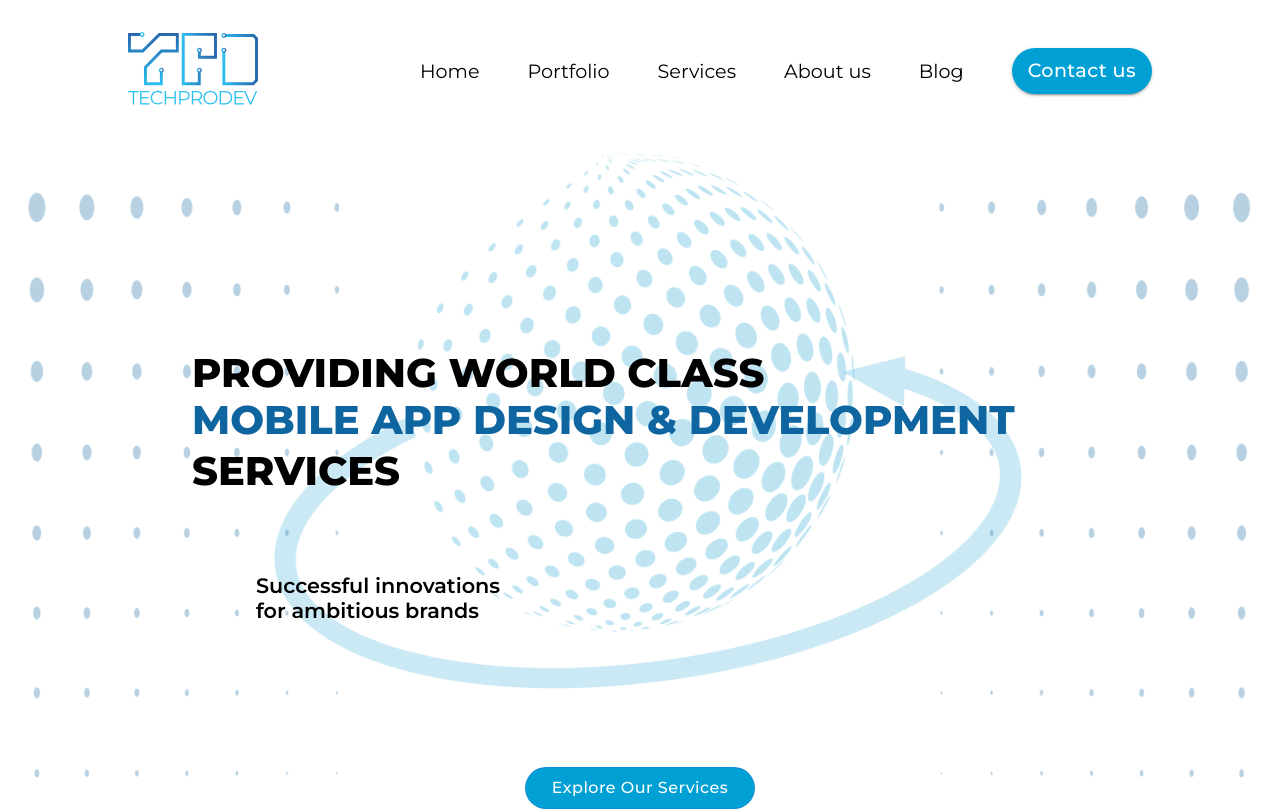
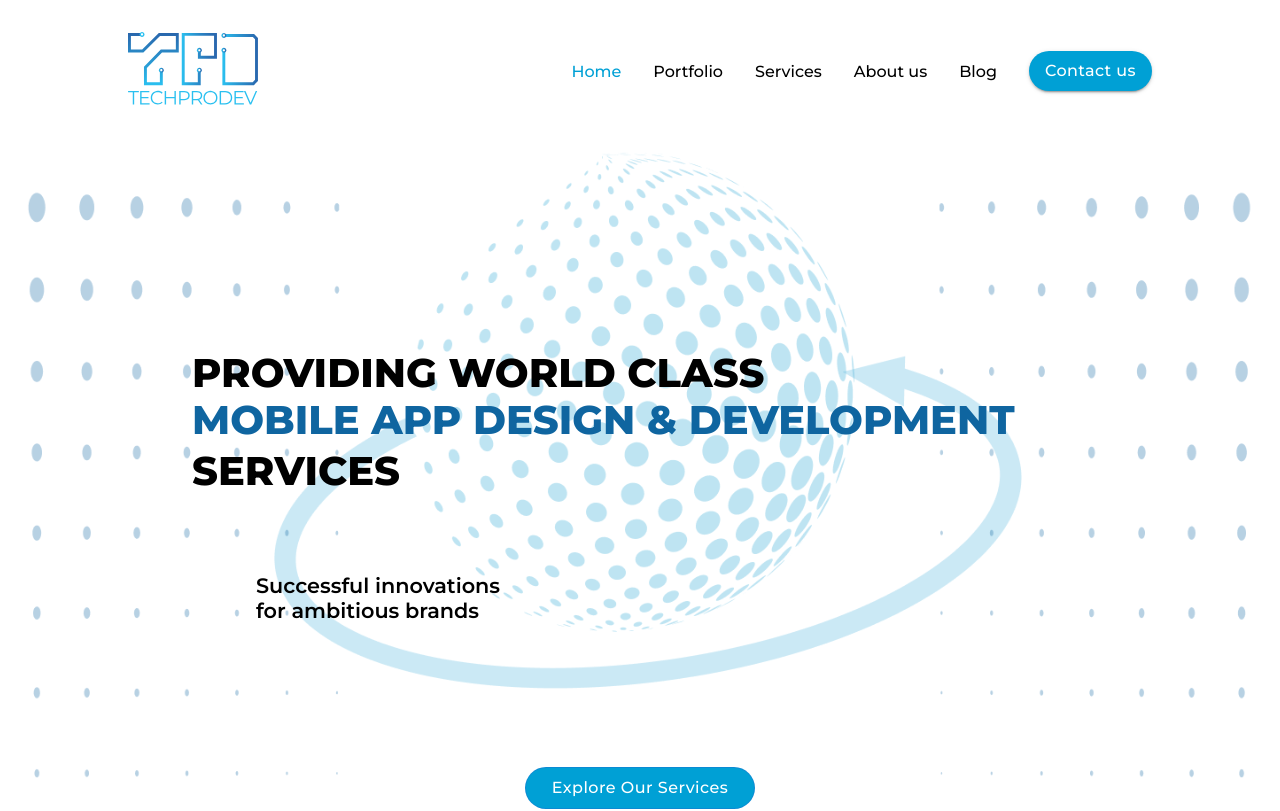
Before and after one commit to usama216/TechproDev, a React (Create React App) app: page / in a window 1280 px wide. Shown: the top 811 px of the page. Built offline with nearby package versions, Linux system fonts and the light colour scheme.

Commit message:
updated on 11 feb

```diff
--- a/src/App.css
+++ b/src/App.css
@@ -20,13 +20,45 @@
     display: flex;
     justify-content: space-between;
     align-items: center;
-    gap: 3rem;
+    gap: 1rem;
   }
 
   .nav-link {
     text-decoration: none;
     color: black;
-    font-size: 1.2rem;
+    font-size: 1rem;
   }
 
   /* Add more styles for responsiveness and other screen sizes if needed */
+
+  .nav-link {
+    text-decoration: none;
+    color: black;
+    position: relative;
+    font-weight: 500;
+  }
+
+  .nav-link::after {
+    content: "";
+    position: absolute;
+    left: 0;
+    bottom: -3px; /* Adjust this value to control the position of the line */
+    width: 0;
+    height: 3px; /* Adjust this value to control the thickness of the line */
+    background-color: #00a0d5;
+    transition: width 0.5s ease; /* Transition width property */
+  }
+
+  .nav-link:hover::after{
+    width: 100%; /* Expand the line on hover and active states */
+  }
+
+
+
+  .nav-link:hover {
+    color: #00a0d5;
+  }
+
+  .active {
+    color: #00a0d5 !important; /* Overrides default active link color */
+  }
--- a/src/Pages/Home/HomeComponents/HeroSection.js
+++ b/src/Pages/Home/HomeComponents/HeroSection.js
@@ -245,6 +245,9 @@ position:'absolute',
             sx={{
               color: "white",
               backgroundColor: "#00a0d5",
+              "&:hover": { // Apply styles on hover
+            backgroundColor: "#00a0d5", // Change background color to red on hover
+        },
               cursor: "pointer",
               fontSize: "1rem",
               paddingTop: "0.4rem",
--- a/src/Pages/Home/HomeComponents/Portfolio.js
+++ b/src/Pages/Home/HomeComponents/Portfolio.js
@@ -9,7 +9,7 @@ const Portfolio = () => {
     dots: false,
     autoplay: true,
     infinite: true,
-    speed: 500,
+    speed: 600,
     arrows:false,
     slidesToShow: 3,
     slidesToScroll: 1,
@@ -113,7 +113,7 @@ const Portfolio = () => {
 
 
                 <Box
-                  paddingLeft={"10%"}
+
                   color={"black"}
                   display={"flex"}
                   flexDirection={"column"}
@@ -160,6 +160,21 @@ const Portfolio = () => {
                     TechProDev embarked on a transformative journey to redefine
                     user experiences and streamline workflows.
                   </Typography>
+                  <Box>
+                    <Button
+                      variant="contained"
+                      sx={{
+                        backgroundColor: "#00A0D5",
+                        borderRadius: "25px",
+                        textTransform: "none ",
+                        color: "white",
+                        padding: "0.5rem 1rem",
+
+                      }}
+                    >
+                      View More
+                    </Button>
+                  </Box>
                 </Box>
 
           </Box>
--- a/src/components/NavBar.js
+++ b/src/components/NavBar.js
@@ -1,10 +1,9 @@
 import React, { useState } from "react";
 import { Box, Button, Drawer, IconButton } from "@mui/material";
 import MenuIcon from "@mui/icons-material/Menu";
+import CloseIcon from "@mui/icons-material/Close";
+import { NavLink } from "react-router-dom";
 import Logo from "../Assets/Logo.svg";
-// import "./NavBar.css"; // Import the CSS file
-import CloseIcon from "@mui/icons-material/Close";
-import { Link } from "react-router-dom";
 
 const NavBar = () => {
   const [drawerOpen, setDrawerOpen] = useState(false);
@@ -26,7 +25,7 @@ const NavBar = () => {
             display: "flex",
             justifyContent: "space-between",
             alignItems: "center",
-            gap: "3rem",
+            gap: "1rem",
           }}
         >
           <Box
@@ -63,26 +62,25 @@ const NavBar = () => {
           <Box
             sx={{
               display: { xs: "none", md: "flex" },
-              gap: "3rem",
+              gap: "2rem",
               alignItems: "center",
             }}
           >
-            <Link to="/" className="nav-link">
+            <NavLink to="/" className="nav-link" activeClassName="active">
               Home
-            </Link>
-            <Link to="/portfolio" className="nav-link">
+            </NavLink>
+            <NavLink to="/portfolio" className="nav-link" activeClassName="active">
               Portfolio
-            </Link>
-            <Link to="/services" className="nav-link">
+            </NavLink>
+            <NavLink to="/services" className="nav-link" activeClassName="active">
               Services
-            </Link>
-            <Link to="/aboutus" className="nav-link">
+            </NavLink>
+            <NavLink to="/aboutus" className="nav-link" activeClassName="active">
               About us
-            </Link>
-            <Link to="/blog" className="nav-link">
+            </NavLink>
+            <NavLink to="/blog" className="nav-link" activeClassName="active">
               Blog
-            </Link>
-            <Box>
+            </NavLink>
             <Button
               variant="contained"
               sx={{
@@ -91,19 +89,19 @@ const NavBar = () => {
                 color: "white",
               }}
             >
-                <Link
+              <NavLink
                 to="/contactus"
                 style={{
                   textTransform:'none',
                   textDecoration: "none",
                   color: "white",
-                    fontSize: "1.2rem",
+                  fontSize: "1rem",
                 }}
+                activeClassName="active"
               >
                 Contact us
-                </Link>
+              </NavLink>
             </Button>
-            </Box>
           </Box>
 
           {/* Mobile Drawer */}
@@ -123,39 +121,36 @@ const NavBar = () => {
                 display: "flex",
                 flexDirection: "column",
                 alignItems: "center",
-                // padding: "2rem",
-
                 gap: "1.5rem",
               }}
             >
-              <a href="/" className="nav-link" onClick={handleDrawerClose}>
+              <NavLink to="/" className="nav-link" onClick={handleDrawerClose}>
                 Home
-              </a>
-              <a
-                href="/portfolio"
+              </NavLink>
+              <NavLink
+                to="/portfolio"
                 className="nav-link"
                 onClick={handleDrawerClose}
               >
                 Portfolio
-              </a>
-              <a
-                href="/services"
+              </NavLink>
+              <NavLink
+                to="/services"
                 className="nav-link"
                 onClick={handleDrawerClose}
               >
                 Services
-              </a>
-              <a
-                href="/aboutus"
+              </NavLink>
+              <NavLink
+                to="/aboutus"
                 className="nav-link"
                 onClick={handleDrawerClose}
               >
                 About us
-              </a>
-              <a href="/blog" className="nav-link" onClick={handleDrawerClose}>
+              </NavLink>
+              <NavLink to="/blog" className="nav-link" onClick={handleDrawerClose}>
                 Blog
-              </a>
-              <Box>
+              </NavLink>
               <Button
                 variant="contained"
                 sx={{
@@ -164,22 +159,21 @@ const NavBar = () => {
                   color: "white",
                 }}
               >
-                  <a
-                    href="/contactus"
+                <NavLink
+                  to="/contactus"
                   style={{
                     textDecoration: "none",
                     color: "white",
                     fontSize: "1rem",
                   }}
+                  onClick={handleDrawerClose}
+                  activeClassName="active"
                 >
                   Contact us
-                  </a>
+                </NavLink>
               </Button>
             </Box>
-            </Box>
           </Drawer>
-
-          {/* Contact Button */}
         </Box>
       </Box>
     </>
```
Lines whose indentation alone changed are shown as unchanged.
